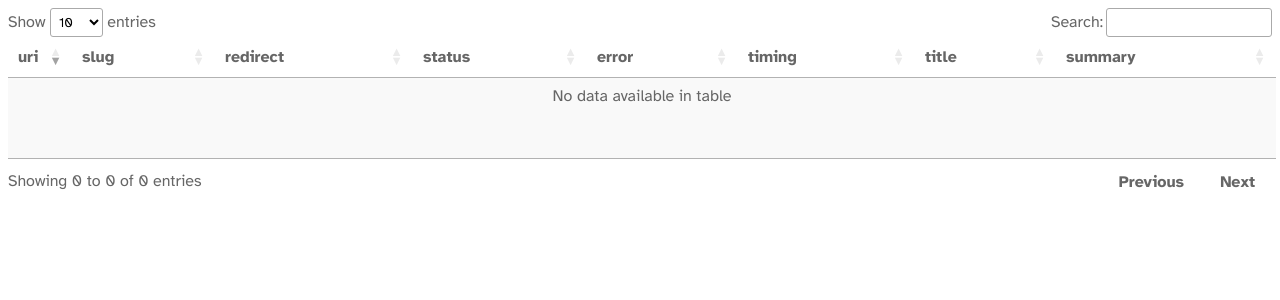
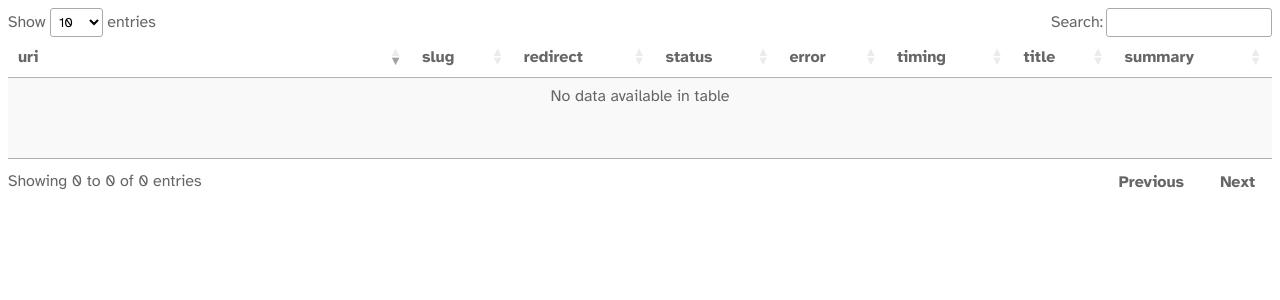
Before and after one commit to DerwenAI/nyddu, a Python web app: template templates/index.html in a window 1280 px wide. Shown: the top 300 px of the page. Run offline with Jinja, Linux system fonts and the light colour scheme; the template is opened without the code that fills it, so the values that code supplies are empty; some libraries are stand-ins or nearby versions.

Commit message:
WIP format datatable

```diff
--- a/3_asgi.py
+++ b/3_asgi.py
@@ -71,7 +71,7 @@ if __name__ == "__main__":
     )
 
     endpoints.pages = json.loads(
-        result.get_as_df().to_json(
+        result.get_as_df().fillna("").to_json(
             orient = "records",
             #lines = True,
             #indent = 2,
--- a/templates/index.html
+++ b/templates/index.html
@@ -49,7 +49,18 @@ a {
 
 td {
     height: 4em;
+    word-wrap: break-word;
     vertical-align: top;
+}
+
+th:nth-child(1) {
+    width: 23em;
+    max-width: 23em;
+}
+
+td:nth-child(1) {
+    width: 23em;
+    max-width: 23em;
 }
 
 }
@@ -79,7 +90,7 @@ td {
 	      href="{{ page.uri }}"
 	      target="_blank"
               ><span title="{{ page.uri }}">
-		{{ page.uri | truncate(33, true) }}
+		{{ page.uri | truncate(70, true) }}
 	    </span></a>
 	  </td>
 	  <td>
@@ -127,8 +138,7 @@ td {
     <script>
 $(document).ready(function() {
     $("#page_table").DataTable({
-	order: [[ 0, "desc" ]],
-	columnDefs: [{ width: "5%", targets: 0 }],
+        order: [[ 0, "desc" ]],
     });
 });
     </script>
```
Also changed, not shown: NOTES.md (+6 -0 lines).
